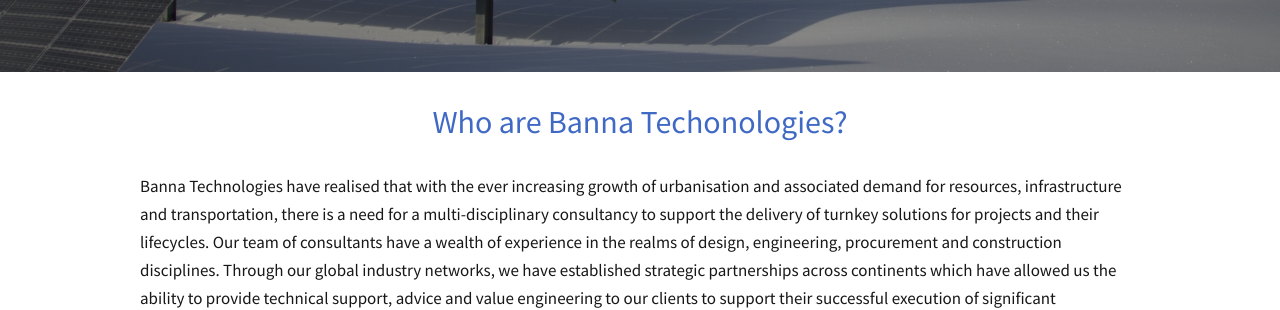
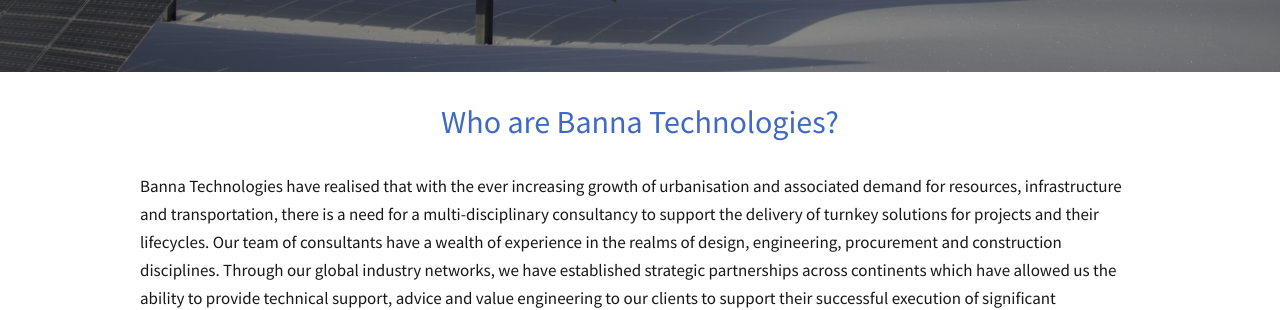
Before and after one commit to leonwalrond/leonwalrond.github.io, a Jekyll site: the page built from about.md, in a window 1280 px wide. Shown: the part 328-638 px from the top of the page. Built offline with Jekyll 4.4.1, drawn with Linux system fonts in a browser that asks for light colours.

Commit message:
who knows

```diff
--- a/_layouts/about.html
+++ b/_layouts/about.html
@@ -29,7 +29,7 @@
       </div>    <!--End of about-us-banner-->
 
       <div class="about-us-text-wrap">
-        <p class="subject-title">Who are Banna Techonologies?</p>
+        <p class="subject-title">Who are Banna Technologies?</p>
         <p class="about-text">Banna Technologies have realised that with the ever increasing growth of urbanisation and associated demand for resources, infrastructure and transportation, there is a need for a multi-disciplinary consultancy to support the delivery of turnkey solutions for projects and their lifecycles.
           Our team of consultants have a wealth of experience in the realms of design, engineering, procurement and construction disciplines.
           Through our global industry networks, we have established strategic partnerships across continents which have allowed us the ability to provide technical support, advice and value engineering to our clients to support their successful execution of significant engineering projects.
--- a/css/style.css
+++ b/css/style.css
@@ -5,13 +5,12 @@
   box-sizing: border-box;
   font-family: 'Source Sans Pro', sans-serif;
   list-style: none;
-  overflow: hidden;
+  overflow-x: auto;
 }
 nav{
   background: transparent;
   padding: 5px 40px;
   margin-top: 25px;
-  overflow: hidden;
 }
 
 img {
@@ -224,7 +223,6 @@
 #about-banner {
   width: 100%;
   height: 400px;
-  overflow: hidden;
   background:linear-gradient(0deg, rgba(23, 23, 23, 0.4), rgba(23, 23, 23, 0.4)), url(../img/about-us-banner-image.jpg);
   background-size: cover;
   background-position: center center;
@@ -404,7 +402,6 @@
 #service-banner {
   width: 100%;
   height: 400px;
-  overflow: hidden;
   background:linear-gradient(0deg, rgba(23, 23, 23, 0.4), rgba(23, 23, 23, 0.4)), url(../img/services-banner-image.jpg);
   background-size: cover;
   background-position: top center;
```
Also changed, not shown: index.html (+10 -2 lines), 4 other files.
